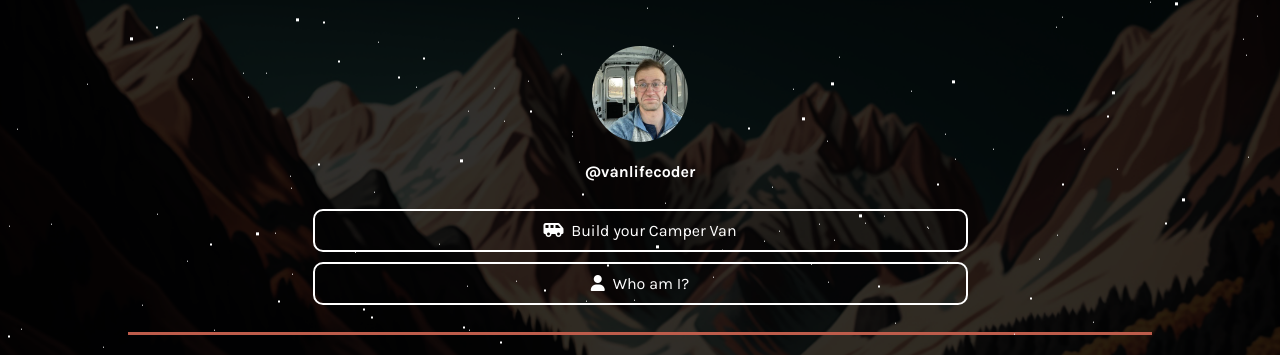
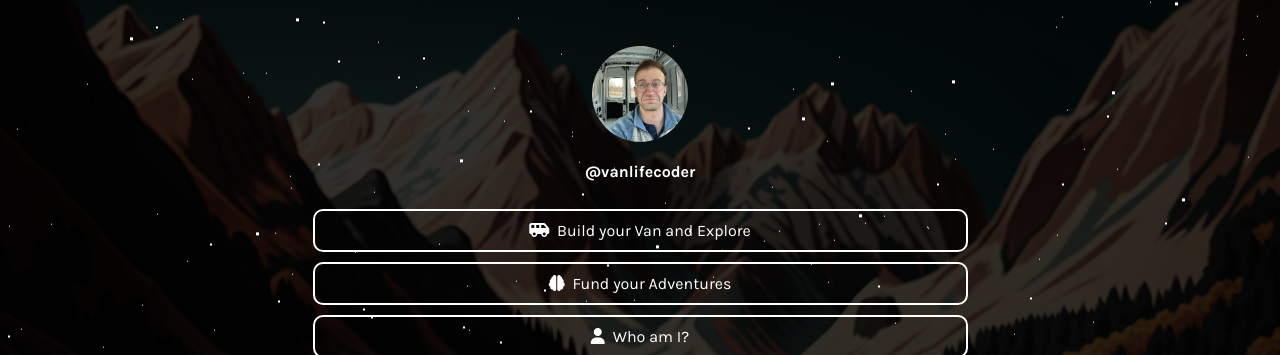
Before and after one commit to esteininger/vanlifecoder, a plain HTML site: page index.html in a window 1280 px wide. Shown: the top 355 px of the page. Drawn offline with Linux system fonts and the light colour scheme.

Commit message:
no message

```diff
--- a/index.html
+++ b/index.html
@@ -43,12 +43,12 @@
   </div>
 
   <div class="links">
-    <!-- <a class="link" href="https://mixpeek.com?utm_source=vanlifecoder" target="_blank">
-      <i class="fa-solid fa-brain">&nbsp;</i> Build your A.I. Dreams
-    </a> -->
     <a class="link" href="https://vanlifecoder.notion.site/vanLifeCoder-2abba50d9cb14b03b292e76eea5cc3cd"
       target="_blank">
-      <i class="fa-solid fa-van-shuttle">&nbsp;</i> Build your Camper Van
+      <i class="fa-solid fa-van-shuttle">&nbsp;</i> Build your Van and Explore
+    </a>
+    <a class="link" href="https://nux.ai?utm_source=vanlifecoder" target="_blank">
+      <i class="fa-solid fa-brain">&nbsp;</i> Fund your Adventures
     </a>
     <a class="link" href="https://ethan.dev/" target="_blank">
       <i class="fa-solid fa-user">&nbsp;</i> Who am I?
```
